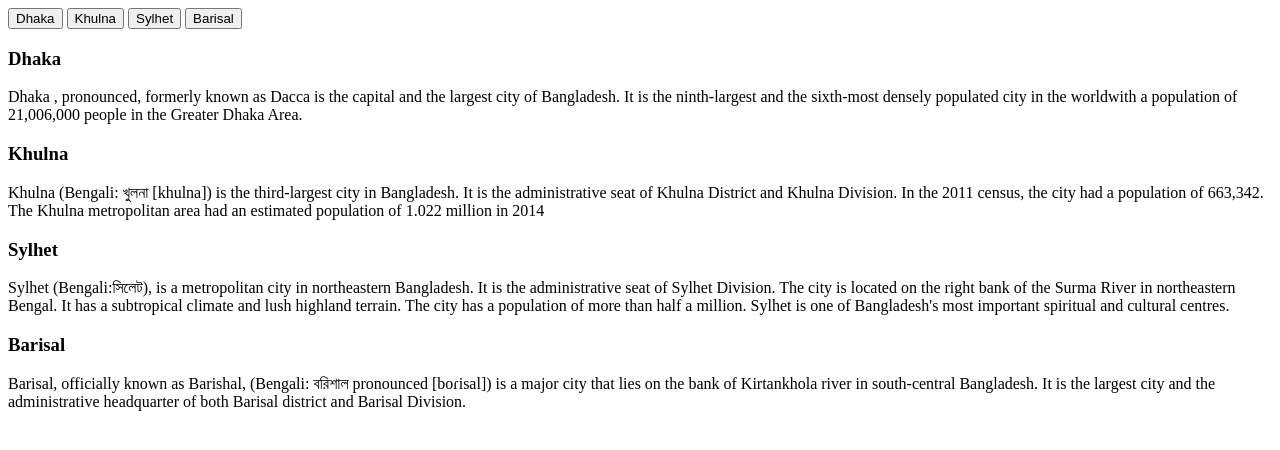
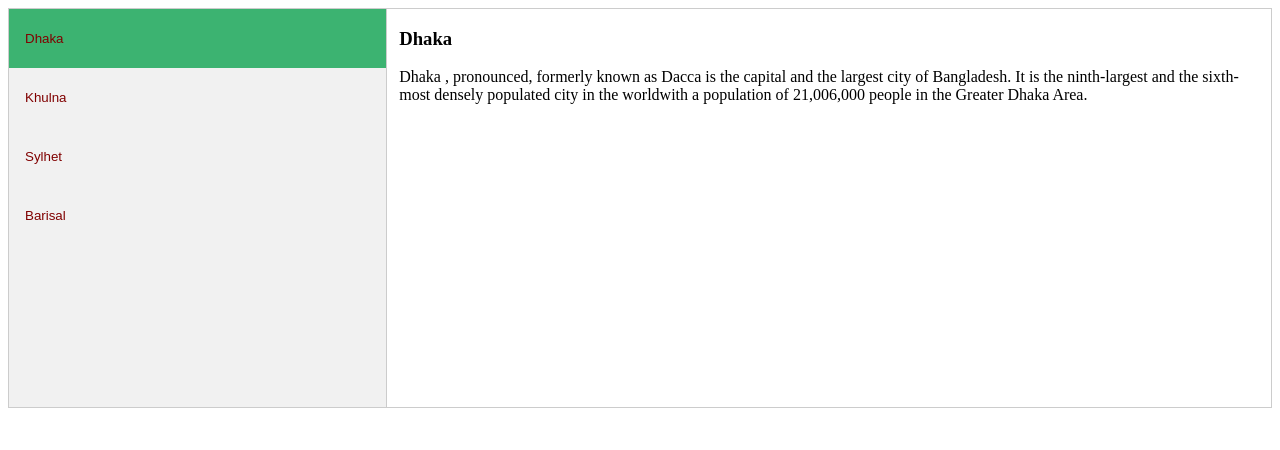
Before and after one commit to kazikamrulislam/vartical_tabs, a plain HTML site: page index.html in a window 1280 px wide. Both pictures are taken after a click on the button "Dhaka". Drawn offline with Linux system fonts and the light colour scheme.

Commit message:
added vartical tab finctionality with active state

```diff
--- a/css/style.css
+++ b/css/style.css
@@ -1,3 +1,43 @@
 *{
     box-sizing: border-box;
 }
+
+.tab {
+    float: left;
+    border: 1px solid #ccc;
+    background-color: #f1f1f1;
+    width: 30%;
+    height: 400px;
+
+}
+
+.tab button {
+    display: block;
+    background-color: inherit;
+    color: maroon;
+    padding: 22px 16px;
+    width: 100%;
+    border: none;
+    outline: none;
+    text-align: left;
+    cursor: pointer;
+    transition: 0.3s;
+}
+.tab button:hover {
+    background-color: mediumaquamarine;
+}
+
+.tab button.active{
+    background-color: mediumseagreen;
+
+}
+
+.tabcont{
+    float: left;
+    padding: 0 12px;
+    border: 1px solid #ccc;
+    width: 70%;
+    border-left: none;
+    height: 400px;
+    display: none;
+}
--- a/index.html
+++ b/index.html
@@ -58,6 +58,6 @@
             </div>
     </div>
 
-    <script type="text/javascript" src="./js/main.js"></script>
+    <script src="./js/main.js"></script>
 </body>
 </html>
--- a/js/main.js
+++ b/js/main.js
@@ -0,0 +1,18 @@
+let i, tabcont, tablink;
+tabcont = document.getElementsByClassName("tabcont");
+tabcont[0].style.display = "block";
+
+function openCity(evt, cityName) {
+
+    for(i = 0; i < tabcont.length; i++) {
+        tabcont[i].style.display = "none";
+    }
+
+    tablink = document.getElementsByClassName("tablink");
+    for(i = 0; i < tablink.length; i++) {
+        tablink[i].className = tablink[i].className.replace(" active", "");
+    }
+
+    document.getElementById(cityName).style.display = "block";
+    evt.currentTarget.className += " active";
+}
```
